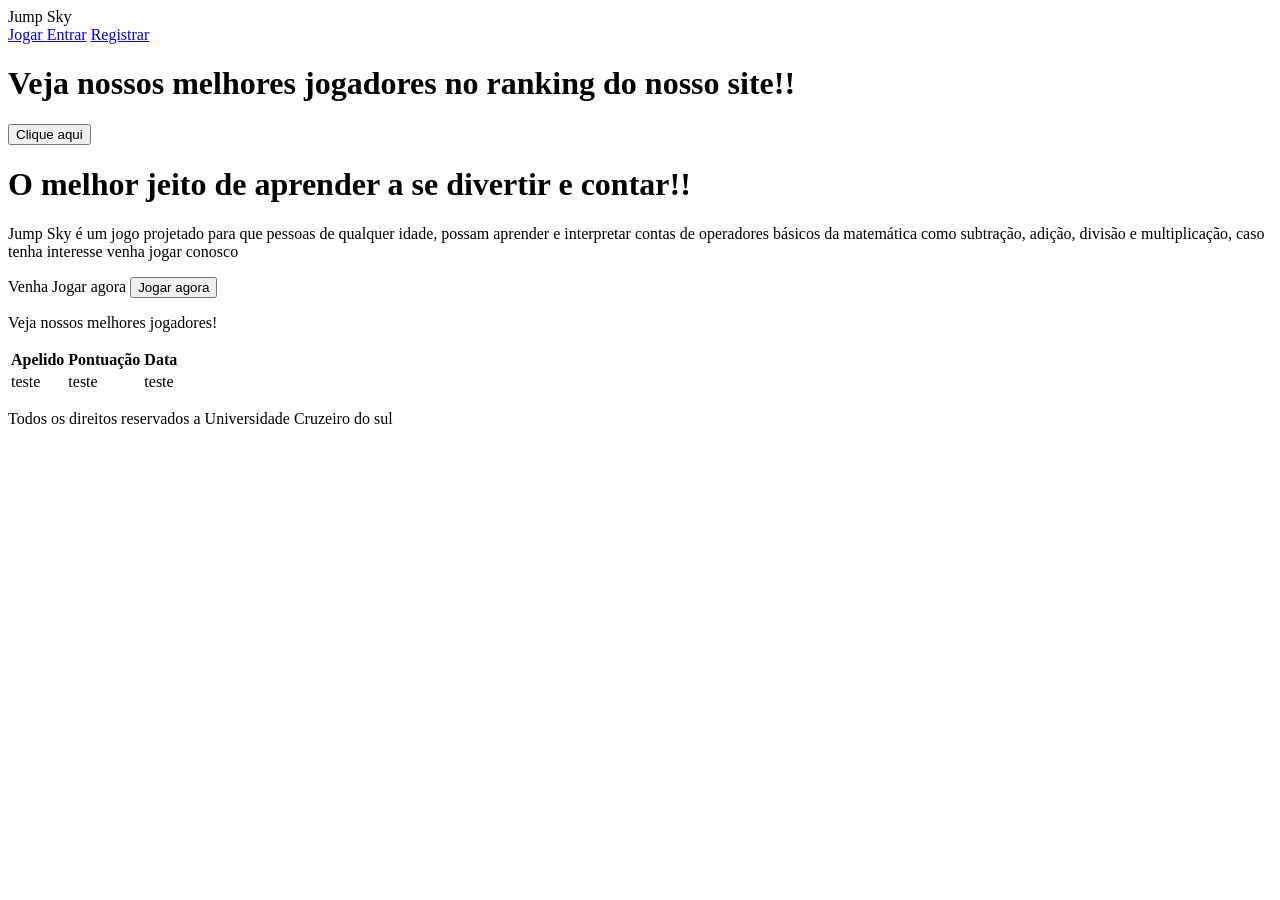
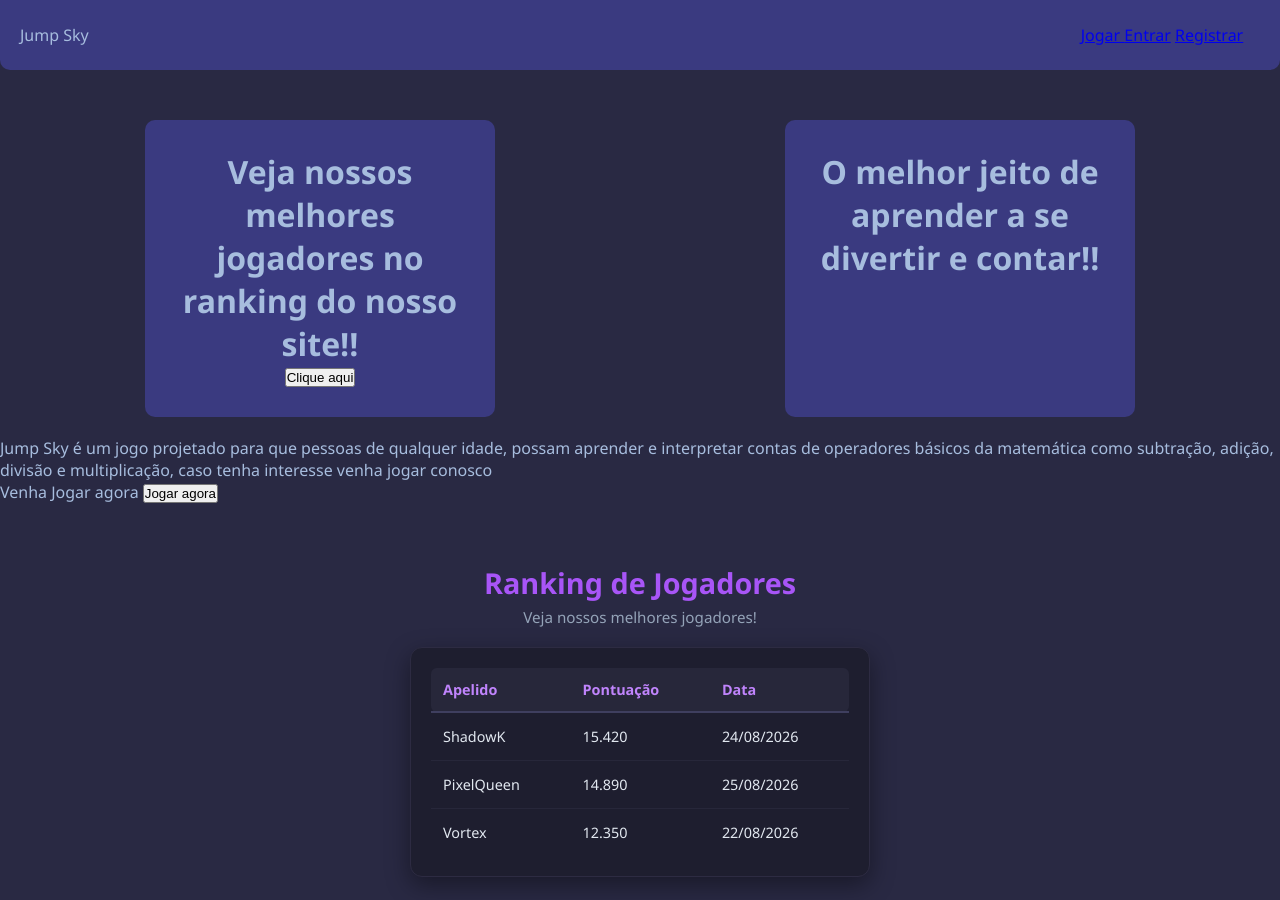
Before and after one commit to nexustech806-prog/Jump-Sky, a plain HTML site: page HTML/Index.Html in a window 1280 px wide. Shown: the top 900 px of the page. Before the commit the page ends 800 px from the top, so only its background shows below. Drawn offline with Linux system fonts and the light colour scheme.

Commit message:
estilizacao da main page

```diff
--- a/CSS/Main.CSS
+++ b/CSS/Main.CSS
@@ -0,0 +1,123 @@
+* {
+    margin: 0;
+    padding: 0;
+    box-sizing: border-box;
+}
+
+body{
+    background-color: #292943;
+    font-family: 'Segoe UI', Tahoma, Geneva, Verdana, sans-serif;
+    color: #a7bdde;
+}
+
+header{
+    padding-bottom: 30px;
+}
+
+.Menu{
+    background-color: #3a3a80;
+    height: 70px;
+    align-items: center;
+    align-content: center;
+    border-radius: 0px 0px 10px 10px;
+}
+
+.Menu-Content{
+    display: flex;
+   gap: 80%;
+   padding: 20px;
+}
+
+.Container-Card {
+    flex: 1 1 300px;
+    max-width: 350px;
+    padding: 30px;
+    border-radius: 10px;
+    background-color: #3a3a80;
+    align-items: center;
+    text-align: center;
+}
+
+.Container-First-Section{
+    display: flex;
+    flex-wrap: wrap;
+    justify-content: space-around;
+    gap: 40px;
+    width: 100%;
+    padding: 20px;
+}
+
+.container-rank {
+    width: 100%;
+    max-width: 500px;
+    padding: 20px;
+    margin: 40px auto;
+}
+
+/* Seção do Topo */
+.top-ranking {
+    text-align: center;
+}
+
+.top-ranking h2 {
+    margin-bottom: 5px;
+    font-size: 1.8rem;
+    color: #a855f7; /* Roxo vibrante */
+}
+
+.top-ranking p {
+    color: #94a3b8;
+    margin-bottom: 20px;
+    font-size: 0.95rem;
+}
+
+/* Card do Ranking (Efeito Vidro/Dark) */
+.card-ranking {
+    background: #1e1e2f;
+    border-radius: 12px;
+    padding: 20px;
+    box-shadow: 0 8px 24px rgba(0, 0, 0, 0.4);
+    border: 1px solid #2d2b42;
+}
+
+/* Estilização da Tabela */
+table {
+    width: 100%;
+    border-collapse: collapse;
+    text-align: left;
+}
+
+.table-title {
+    padding: 12px;
+    background-color: #27273a;
+    color: #c084fc;
+    font-weight: 600;
+    font-size: 0.9rem;
+    border-bottom: 2px solid #3f3f5f;
+}
+
+.table-title:first-child {
+    border-top-left-radius: 6px;
+    border-bottom-left-radius: 6px;
+}
+
+.table-title:last-child {
+    border-top-right-radius: 6px;
+    border-bottom-right-radius: 6px;
+}
+
+.table-content {
+    padding: 14px 12px;
+    border-bottom: 1px solid #27273a;
+    color: #e2e8f0;
+    font-size: 0.9rem;
+}
+
+/* Efeito ao passar o mouse nas linhas */
+tbody tr:hover {
+    background-color: rgba(168, 85, 247, 0.05);
+}
+
+tr:last-child .table-content {
+    border-bottom: none;
+}
--- a/HTML/Index.Html
+++ b/HTML/Index.Html
@@ -8,8 +8,8 @@
 </head>
 <body>
     <header>
-        <div>
-            <section>
+        <div class="Menu">
+            <section class="Menu-Content">
                 <Span class="Game-Title">Jump Sky</Span>
                 <div>
                 <span><a href="#">Jogar </a></span>
@@ -20,7 +20,7 @@
         </div>
     </header>
 
-    <div class="Container">
+    <div class="Container-First-Section">
         <div class="Container-Card">
             <div class="Container-Right">
                 <div class="Container-Text">
@@ -28,6 +28,8 @@
                     <button class="Button-Ranking">Clique aqui</button>
                 </div>
             </div>
+        </div>
+        <div class="Container-Card">
             <div class="Container-Left">
                 <div class="Container-Text">
                     <h1>O melhor jeito de aprender a se divertir e contar!!</h1>
@@ -49,21 +51,37 @@
 
     </div>
 
-    <div class="Container-Rank">
-        <section class="Top ranking">
+    <div class="container-rank">
+    <section class="top-ranking">
+        <h2>Ranking de Jogadores</h2>
         <p>Veja nossos melhores jogadores!</p>
-            <div class="card-Ranking">
+
+        <div class="card-ranking">
             <table>
+                <thead>
                     <tr>
-                        <th class="Table-title">Apelido</th>
-                        <th class="Table-title">Pontuação</th>
-                        <th class="Table-title">Data</th>
+                        <th class="table-title">Apelido</th>
+                        <th class="table-title">Pontuação</th>
+                        <th class="table-title">Data</th>
+                    </tr>
+                </thead>
+                <tbody>
+                    <tr>
+                        <td class="table-content">ShadowK</td>
+                        <td class="table-content">15.420</td>
+                        <td class="table-content">24/08/2026</td>
                     </tr>
                     <tr>
-                        <td id="Table-Content">teste</td>
-                        <td id="Table-Content">teste</td>
-                        <td id="Table-Content">teste</td>
+                        <td class="table-content">PixelQueen</td>
+                        <td class="table-content">14.890</td>
+                        <td class="table-content">25/08/2026</td>
                     </tr>
+                    <tr>
+                        <td class="table-content">Vortex</td>
+                        <td class="table-content">12.350</td>
+                        <td class="table-content">22/08/2026</td>
+                    </tr>
+                </tbody>
             </table>
         </div>
     </section>
```
Lines whose indentation alone changed are shown as unchanged.
